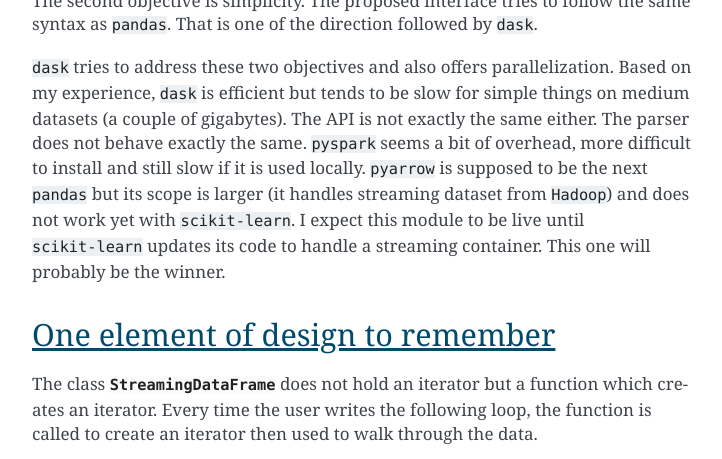
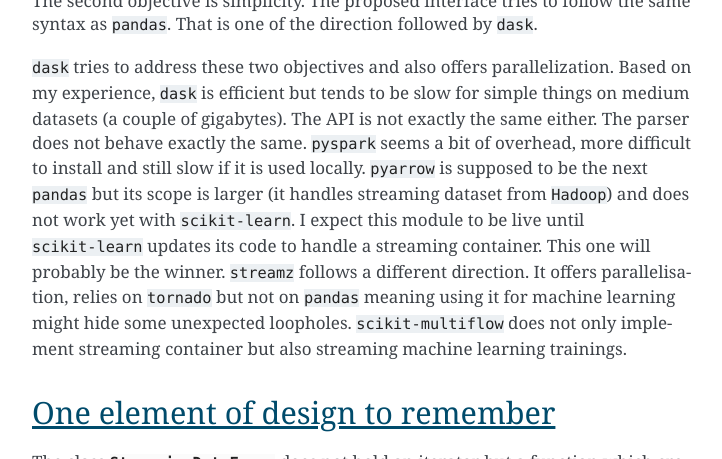
Before and after one commit to sdpython/pandas-streaming, a Sphinx documentation site: the page built from _doc/sphinxdoc/source/tutorial/index.rst, in a window 1280 px wide and 900 px high, scrolled down 754 px, cut to the strip 0-459 px from the top of the window. Shown: the whole strip, without its empty margins (388-1110 px from the left). Built offline with Sphinx 7.4.7, drawn with Linux system fonts in a browser that asks for light colours; pages that are not in the unit, such as notebooks, are missing from menus; cross-references to code outside the pages are shown as plain code; the version number is read from the project's files by our own code.

Commit message:
add more competitors

```diff
--- a/_doc/sphinxdoc/source/conf.py
+++ b/_doc/sphinxdoc/source/conf.py
@@ -74,5 +74,7 @@
     'Hadoop': 'http://hadoop.apache.org/',
     'pyarrow': 'https://arrow.apache.org/docs/python/',
     'pyspark': 'http://spark.apache.org/docs/2.1.1/api/python/index.html',
+    'scikit-multiflow': 'https://scikit-multiflow.github.io/',
     'streamz': 'https://streamz.readthedocs.io/en/latest/index.html',
+    'tornado': 'https://www.tornadoweb.org/en/stable/',
 })
--- a/_doc/sphinxdoc/source/tutorial/index.rst
+++ b/_doc/sphinxdoc/source/tutorial/index.rst
@@ -61,6 +61,12 @@
 :epkg:`scikit-learn` updates its code to handle
 a streaming container. This one will probably be
 the winner.
+:epkg:`streamz` follows a different direction.
+It offers parallelisation, relies on :epkg:`tornado` but not
+on :epkg:`pandas` meaning using it for machine learning
+might hide some unexpected loopholes.
+:epkg:`scikit-multiflow` does not only implement streaming
+container but also streaming machine learning trainings.
 
 One element of design to remember
 +++++++++++++++++++++++++++++++++
```
